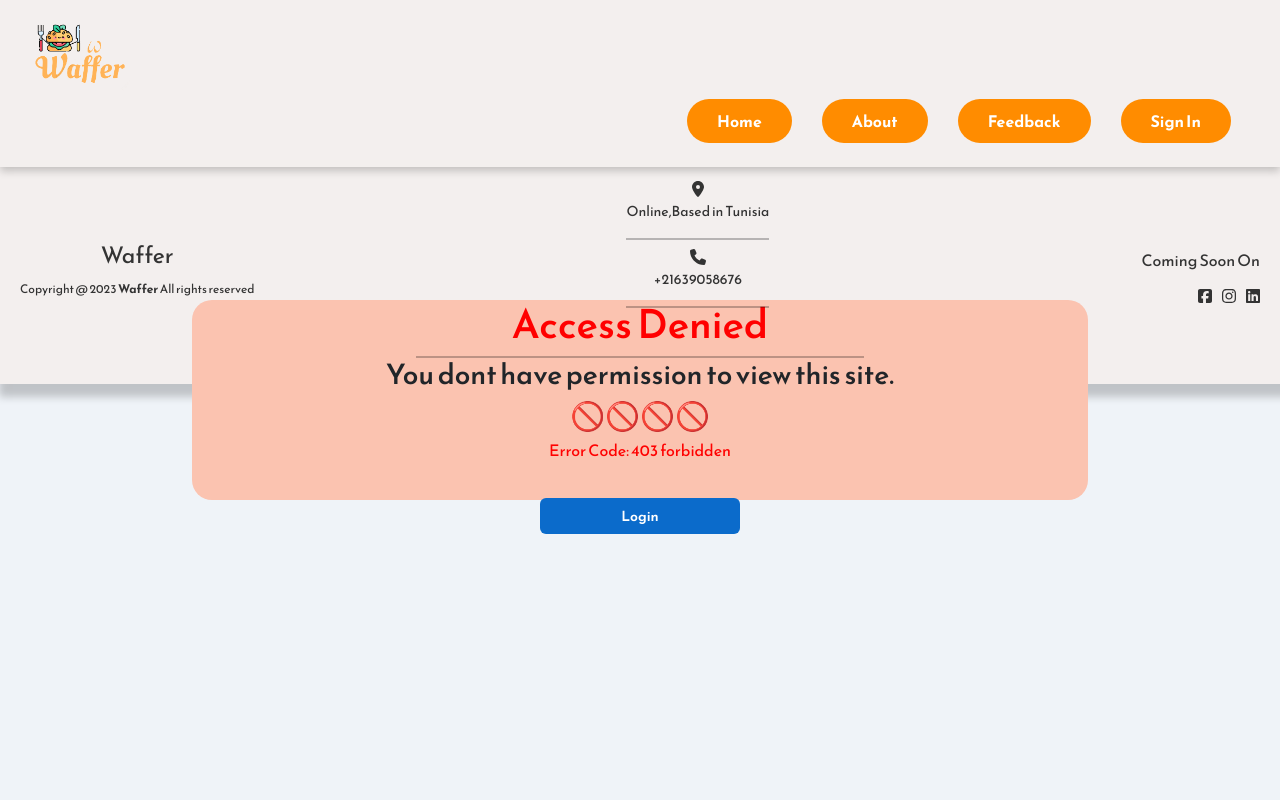
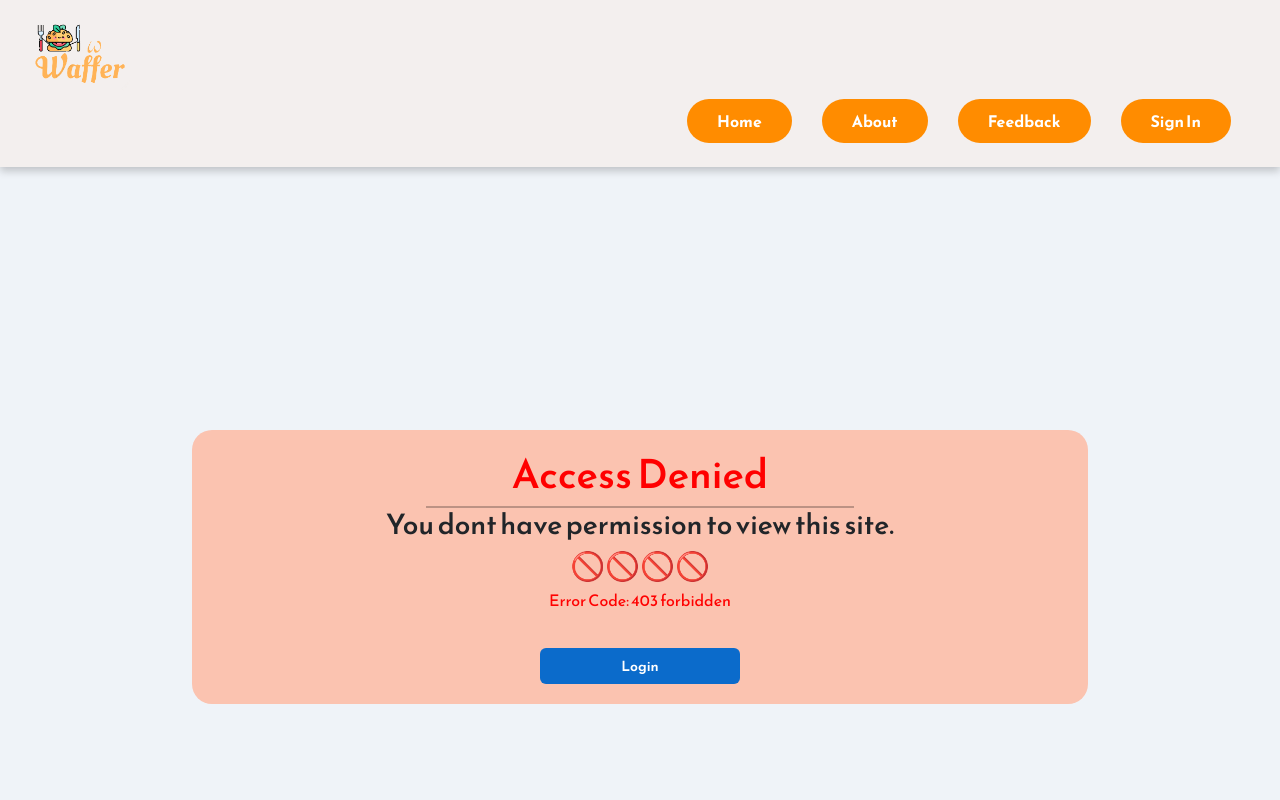
Before and after one commit to WafferProject/frontendwaffer, a React (Create React App) app: page /buisness in a window 1280 px wide. Shown: the top 800 px of the page. Built offline with nearby package versions, Linux system fonts and the light colour scheme.

Commit message:
Updated the signUp

```diff
--- a/src/components/Footer.css
+++ b/src/components/Footer.css
@@ -10,7 +10,10 @@
   align-items: center;
   color: #333;
   box-shadow: 6px 6px 8px 7px rgba(0, 0, 0, 0.2);
-  margin-top: auto;
+   margin-top: auto;
+
+  position: sticky;
+
 }
 
 
--- a/src/components/SignUpConsumerBuisness.js
+++ b/src/components/SignUpConsumerBuisness.js
@@ -26,8 +26,8 @@ const SignUpConsumerBuisness = () => {
     email: "",
     description: "",
     password: "",
-    opening_time: "20:00",
-    closing_time: "19:00",
+    opening_time: "",
+    closing_time: "",
   });
   const navigate = useNavigate();
 
@@ -47,7 +47,7 @@ const SignUpConsumerBuisness = () => {
             " with " +
             JSON.stringify(response.data)
         );
-        navigate("signin");
+        navigate("/signin");
       })
       .catch((error) => {
         console.log("error  " + JSON.stringify(error.response.data.error));
@@ -88,7 +88,7 @@ const SignUpConsumerBuisness = () => {
 
   return (
     // consumer view
-
+    <div className="container" style={{ display: 'flex', justifyContent: 'center', alignItems: 'center', height: '100vh' }}>
     <Components.Container>
       <Components.SignUpContainer signIn={isBuisness}>
         <Components.Form>
@@ -105,6 +105,8 @@ const SignUpConsumerBuisness = () => {
             required
             onChange={handleInputChange}
           />
+
+
 
           <FormLabel style={{ marginTop: "10px" }}>Gender</FormLabel>
           <RadioGroup row name="occupation" onChange={handleInputChange}>
@@ -140,18 +142,17 @@ const SignUpConsumerBuisness = () => {
             required
             onChange={handleInputChange}
           />
-          <Link to="/Signin">
+
             <Components.Button onClick={handleSubmit}>
               Sign Up
             </Components.Button>
-          </Link>
         </Components.Form>
       </Components.SignUpContainer>
 
       {/* buisness view */}
 
       <Components.SignInContainer signIn={isBuisness}>
-        <Components.Form onSubmit={handleSubmit}>
+        <Components.Form >
           <Components.Title>Create Account Business</Components.Title>
           <Components.Input
             type="text"
@@ -163,18 +164,22 @@ const SignUpConsumerBuisness = () => {
             onChange={handleInputChange}
             name="tax_registration_number"
           />
+            <Components.Input
+            name="opening_time"
+            placeholder="Opening Time"
+            required
+            onChange={handleInputChange}
+          />
+             <Components.Input
+            name="closing_time"
+            placeholder="closing Time"
+            required
+            onChange={handleInputChange}
+          />
 
           <Components.Input
             placeholder="Your buisness name"
             name="name"
-            required
-            style={{ height: "30px", width: "100%" }}
-            onChange={handleInputChange}
-          />
-           <Components.Input
-            type="email"
-            placeholder="Email"
-            name="email"
             required
             style={{ height: "30px", width: "100%" }}
             onChange={handleInputChange}
@@ -219,17 +224,9 @@ const SignUpConsumerBuisness = () => {
           ))}
 
           <Components.Input
-            type="time"
-            placeholder="Opening Time"
-            name="opening_time"
-            required
-            style={{ height: "30px", width: "100%" }}
-            onChange={handleInputChange}
-          />
-           <Components.Input
-            type="time"
-            placeholder="Closing Time"
-            name="closing_time"
+            type="email"
+            placeholder="Email"
+            name="email"
             required
             style={{ height: "30px", width: "100%" }}
             onChange={handleInputChange}
@@ -250,9 +247,7 @@ const SignUpConsumerBuisness = () => {
             style={{ height: "30px", width: "100%" }}
             onChange={handleInputChange}
           />
-          <Link to="/Signin">
-            <Components.Button type="submit">Sign Up</Components.Button>
-          </Link>
+            <Components.Button onClick={handleSubmit} >Sign Up</Components.Button>
         </Components.Form>
       </Components.SignInContainer>
 
@@ -284,7 +279,7 @@ const SignUpConsumerBuisness = () => {
         </Components.Overlay>
       </Components.OverlayContainer>
     </Components.Container>
-
+    </div>
   );
 };
 
--- a/src/components/Unauthorized.css
+++ b/src/components/Unauthorized.css
@@ -8,15 +8,17 @@
       font-weight: 100;
     text-decoration: none; /*underline;*/
     }
-
-    .w3-display-middle{
-        position: absolute;
-        border-radius: 20px;
-        width: 70%;
-        height: 25%;
-        top: 50%;
-        left: 50%;
-        transform: translate(-50%, -50%);
-        text-align: center;
-    background-color:#FBC3B0
-    ; }
+    .unauthorized-container {
+      display: flex;
+      flex-direction: column;
+      justify-content: center;
+      align-items: center;
+      height: 100vh; /* This ensures that your container is at least the height of the viewport */
+    }
+    .w3-display-middle {
+      border-radius: 20px;
+      width: 70%;
+      background-color: #FBC3B0;
+      text-align: center;
+      padding: 20px; /* Adjust as needed */
+    }
--- a/src/components/Unauthorized.js
+++ b/src/components/Unauthorized.js
@@ -6,7 +6,7 @@ import { useHistory, useNavigate } from 'react-router-dom';
 export default function Unauthorized() {
 const navigate = useNavigate();
   return (
-
+<div className="unauthorized-container">
 <div class="w3-display-middle">
   <h1 class="w3-jumbo w3-animate-top w3-center">Access Denied</h1>
   <hr class="w3-border-white w3-animate-left" style={{margin:"auto", width:"50%"}}/>
@@ -15,6 +15,6 @@ const navigate = useNavigate();
   <h6 class="w3-center w3-animate-zoom"><strong>Error Code</strong>: 403 forbidden</h6>
   <Button  onClick={()=>{navigate("/signin")}} style={{marginTop:"30px" , width:"200px"}}> Login </Button>
 </div>
-
+</div>
 )
 }
--- a/src/index.css
+++ b/src/index.css
@@ -9,11 +9,9 @@
     background-Color: "#FBFAF5";
     border-Radius: "10px";
     font-Family: "Comic Sans MS";
-    body {
-        display: flex;
-        flex-direction: column;
-        min-height: 100vh;
-      }
+
+        min-height: "100vh";
+
 
 }
 @import url('https://fonts.googleapis.com/css2?family=Lobster&display=swap');
--- a/src/pages/BusinessDashboard.js
+++ b/src/pages/BusinessDashboard.js
@@ -90,7 +90,7 @@ function BusinessDashboard() {
         {renderTabContent()}
       </div>
     </>
-      <Footer />
+
     </div>
   )
 }
```
